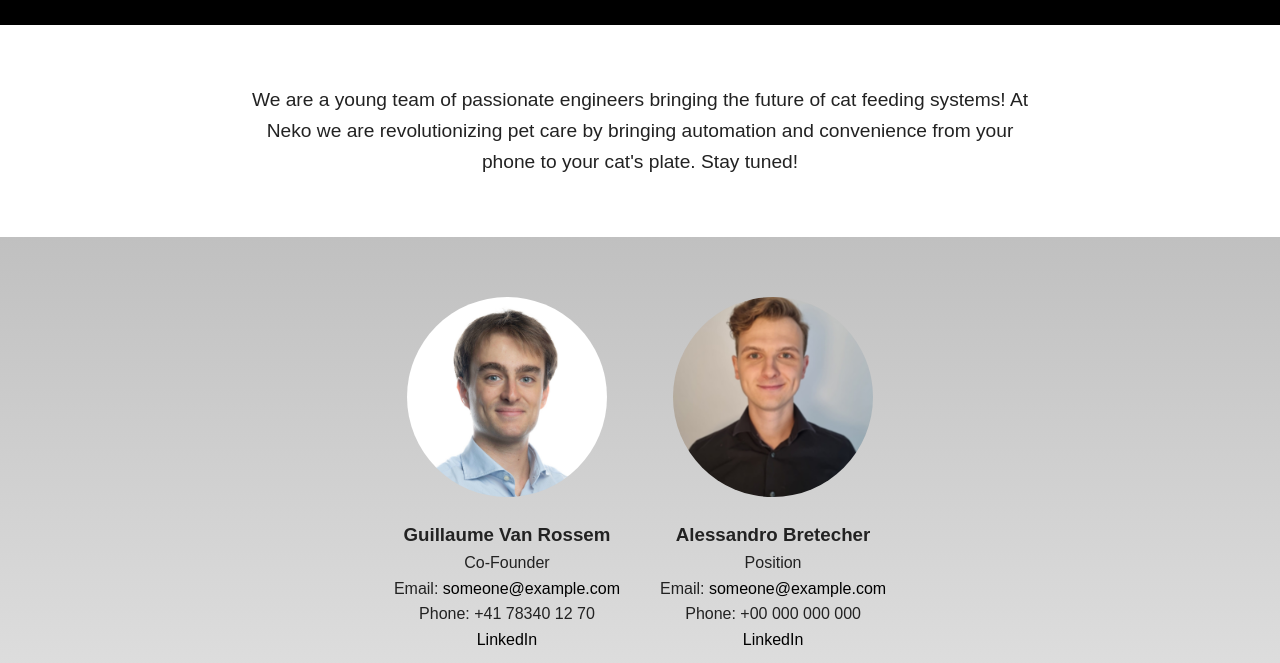
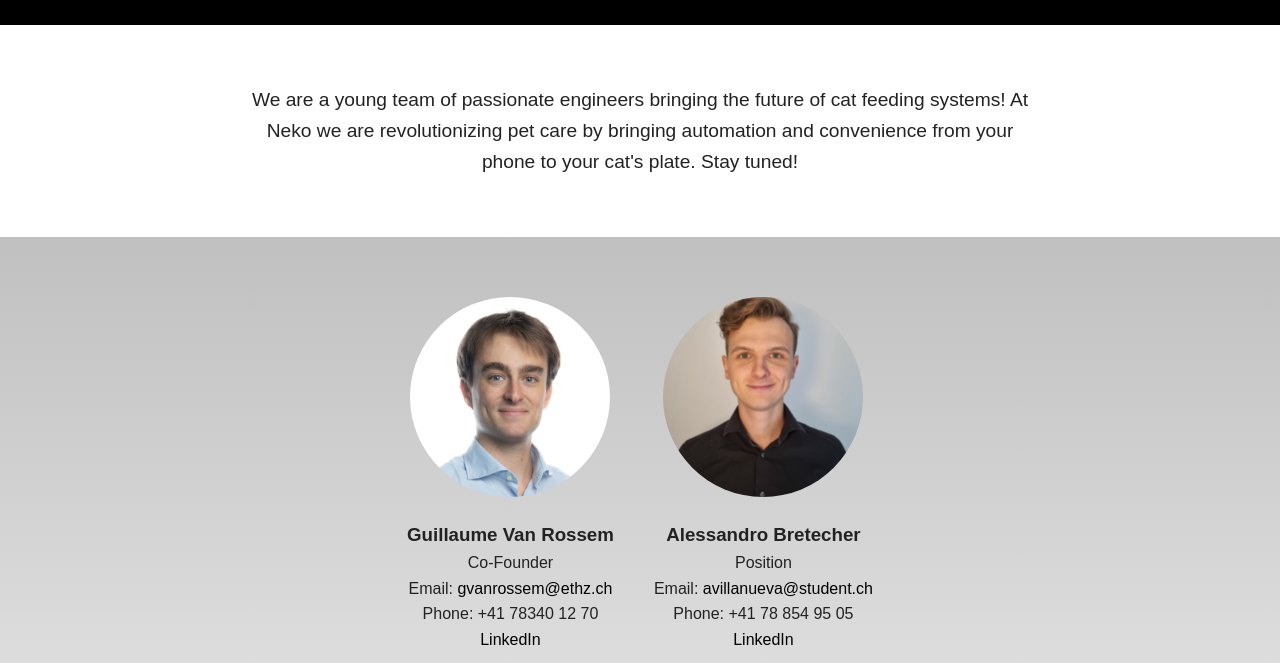
Before and after one commit to gvanrossem/Neko, a plain HTML site: page index.html in a window 1280 px wide. Shown: the part 137-800 px from the top of the page. Drawn offline with Linux system fonts and the light colour scheme.

Commit message:
Update index.html

```diff
--- a/index.html
+++ b/index.html
@@ -29,17 +29,17 @@
       <img src="Guillaume.jpg" alt="Founder 1">
       <h3>Guillaume Van Rossem</h3>
       <p>Co-Founder</p>
-      <p>Email: <a href="mailto:someone@example.com">someone@example.com</a></p>
+      <p>Email: <a href="mailto:someone@example.com">gvanrossem@ethz.ch</a></p>
       <p>Phone: +41 78340 12 70</p>
-      <p><a href="#" target="_blank">LinkedIn</a></p>
+      <p><a href="#https://www.linkedin.com/in/guillaume-van-rossem-b250722a0/" target="_blank">LinkedIn</a></p>
     </div>
     <div class="founder">
       <img src="Alessandro.png" alt="Founder 2">
       <h3>Alessandro Bretecher</h3>
       <p>Position</p>
-      <p>Email: <a href="mailto:someone@example.com">someone@example.com</a></p>
-      <p>Phone: +00 000 000 000</p>
-      <p><a href="#" target="_blank">LinkedIn</a></p>
+      <p>Email: <a href="mailto:someone@example.com">avillanueva@student.ch</a></p>
+      <p>Phone: +41 78 854 95 05</p>
+      <p><a href="#https://www.linkedin.com/in/alessandro-bretecher-53195a255/" target="_blank">LinkedIn</a></p>
     </div>
   </section>
 
```
